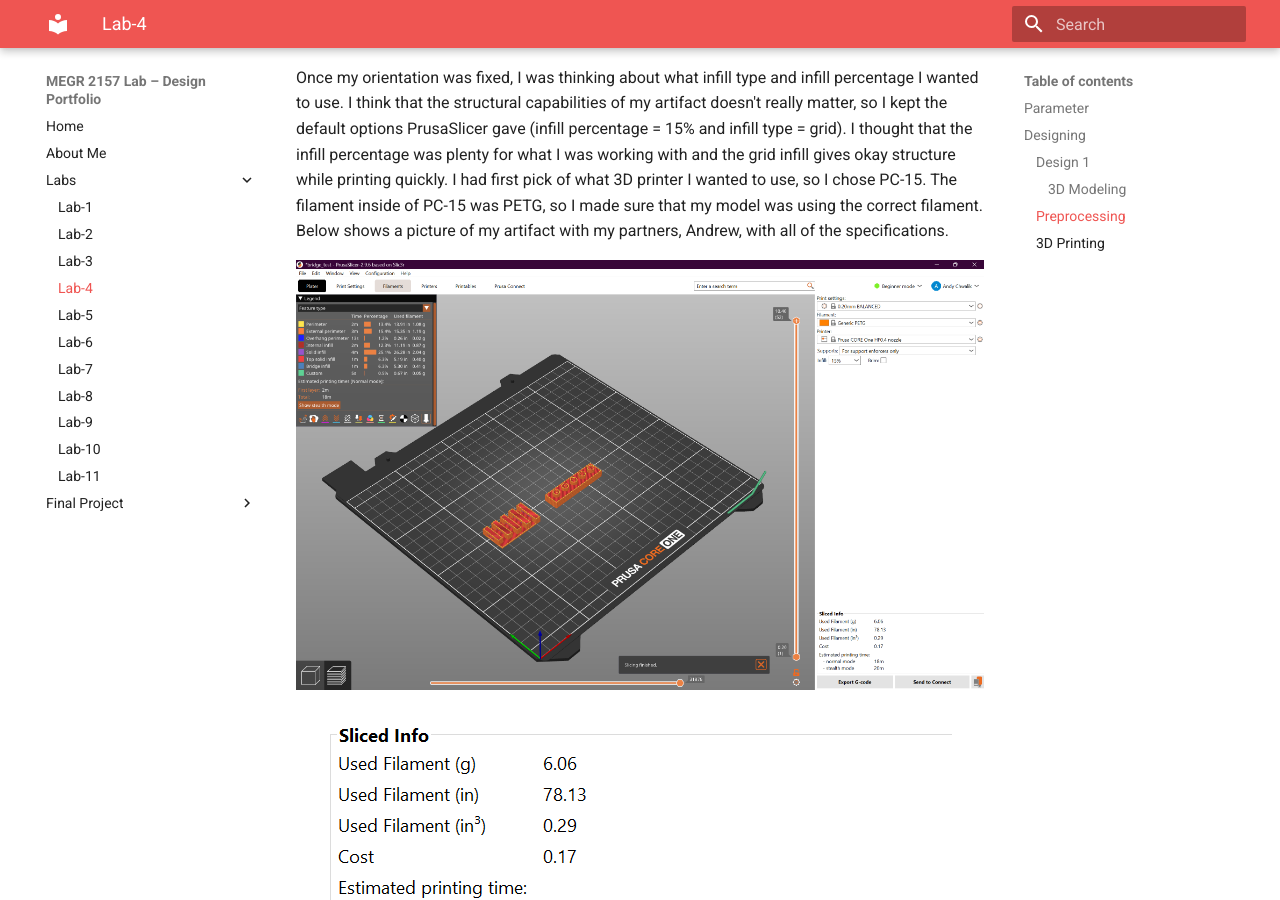
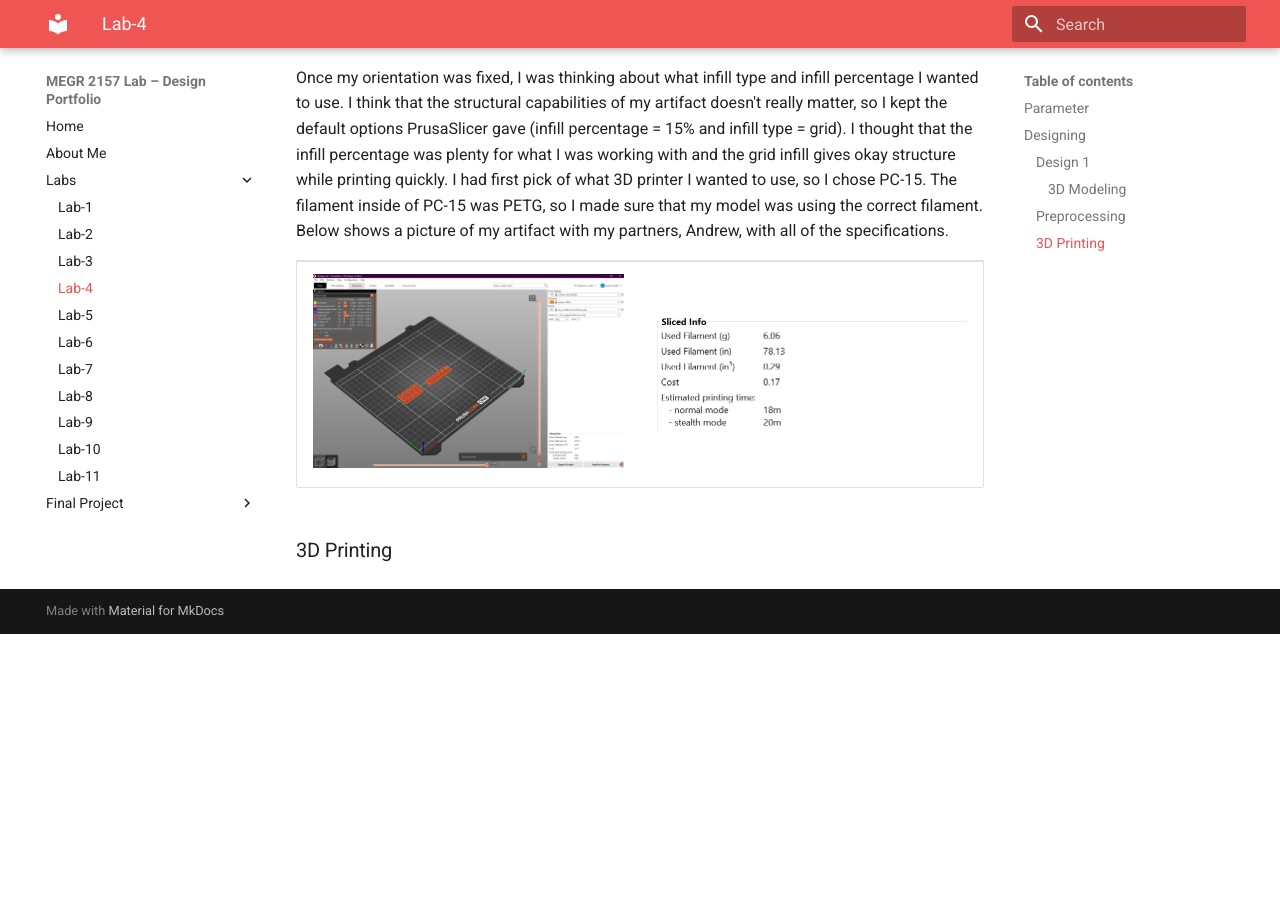
Before and after one commit to AndyChwalik/andy-chwalik-portfolio, an MkDocs documentation site: the page built from docs/Labs/L04/index.md, in a window 1280 px wide and 900 px high, scrolled down 6023 px. Built offline with MkDocs 1.6.1 and Material for MkDocs 9.7.7, drawn with Linux system fonts in a browser that asks for light colours; after the commit the page ends 6657 px from its top, so only the background shows below that.

Commit message:
Update index.md

```diff
--- a/docs/Labs/L04/index.md
+++ b/docs/Labs/L04/index.md
@@ -136,11 +136,16 @@
 
 Once my orientation was fixed, I was thinking about what infill type and infill percentage I wanted to use. I think that the structural capabilities of my artifact doesn't really matter, so I kept the default options PrusaSlicer gave (infill percentage = 15% and infill type = grid). I thought that the infill percentage was plenty for what I was working with and the grid infill gives okay structure while printing quickly. I had first pick of what 3D printer I wanted to use, so I chose PC-15. The filament inside of PC-15 was PETG, so I made sure that my model was using the correct filament. Below shows a picture of my artifact with my partners, Andrew, with all of the specifications.
 
-<p align="center">
-    <img src="petg_info.png" alt="Prusa_interface" height="75%" width="auto">
-</p>
-<p align="center">
-    <img src="sliced_info.png" alt="sliced_info" height="75%" width="auto">
-</p>
+
+<table style="width:100%;">
+  <tr>
+    <td style="width:50%; text-align: center; vertical-align:middle;">
+      <img src="petg_info.png" alt="Prusa_interface" height="100%" width="auto">
+    </td>
+    <td style="width:50%; text-align: center; vertical-align:middle;">
+      <img src="sliced_info.png" alt="sliced_info" height="100%" width="auto">
+    </td>
+  </tr>
+</table>
 
 ### 3D Printing
```
